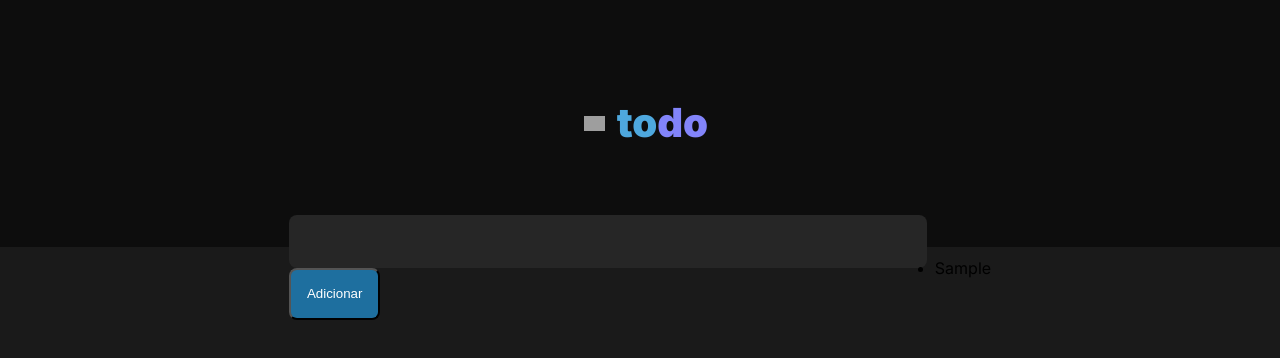
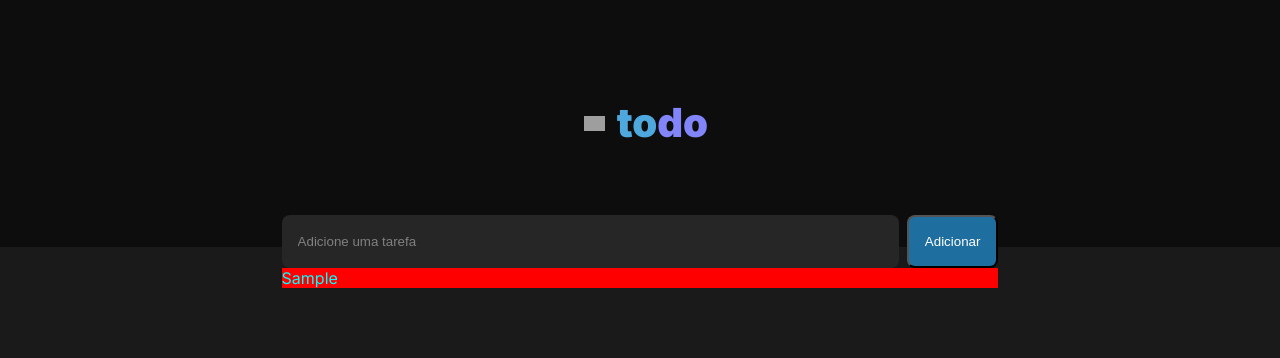
Before and after one commit to ryanoliveiragit/-rocketseat-todolist, a React (Vite) app: page / in a window 1280 px wide. Both pictures are taken after typing "Sample" into the empty fields and a click on the button "Adicionar". Shown: the top 358 px of the page. Built offline with nearby package versions, Linux system fonts and the light colour scheme; grey boxes are pictures that could not be loaded.

Commit message:
rename component Task for CreateNewTask and create new component Task

```diff
--- a/src/App.tsx
+++ b/src/App.tsx
@@ -3,14 +3,14 @@ import styles from "./App.module.css";
 
 import Container from "./components/Container";
 import Header from "./components/Header";
-import Tarefa from "./components/Tarefa";
+import CreateNewTask from "./components/CreateNewTask";
 
 export default function App() {
   return (
     <div>
       <Header />
       <Container>
-        <Tarefa />
+        <CreateNewTask />
       </Container>
     </div>
   );
--- a/src/components/Tarefa.module.css
+++ b/src/components/CreateNewTask.module.css
@@ -1,12 +1,11 @@
-.container {
+form {
+    gap: 8px;
     display: flex;
     align-items: center;
     justify-content: center;
 
-    gap: 8px;
     margin-top: -2rem;
 }
-
 .container input {
     flex-grow: 1;
     border: none;
--- a/src/components/Tarefa.tsx
+++ b/src/components/CreateNewTask.tsx
@@ -1,8 +1,9 @@
 import React, { FormEvent, useState } from "react"
-import styles from './Tarefa.module.css'
+import styles from './CreateNewTask.module.css'
+import Task from "./Task";
 
 
-export default function Tarefa(){
+export default function CreateNewTask(){
 
     const [task, setTask] = useState('');
     //task = valor inicial do input
@@ -28,6 +29,7 @@ export default function Tarefa(){
             <form onSubmit={handleAddTodoList}> {/* onsubmit = quando o formulario for enviador */}
 
                 <input
+                    placeholder="Adicione uma tarefa"
                     type="text"
                     value={task}  //aqui vamos pegar o valor do input
                     onChange={(event) => setTask(event.target.value)} // utilizado para que seja realizada determinada ação após alguma mudança.
@@ -39,7 +41,7 @@ export default function Tarefa(){
 
             <ul>
                 {todoList.map((todo) => //vamos pegar o todoList que adicionamos as taks dentro
-                    <li>{todo}</li> //vamos passar um map pra dentro dele e mostrar na tela todos
+                    <Task>{todo}</Task> //vamos passar um map pra dentro dele e mostrar na tela todos
                 //os items que estão dentro do todolist.
                 )}
             </ul>
--- /dev/null
+++ b/src/components/Task.module.css
@@ -0,0 +1,4 @@
+.task {
+    background-color: red;
+    color: aqua;
+}
--- /dev/null
+++ b/src/components/Task.tsx
@@ -0,0 +1,11 @@
+import style from './Task.module.css'
+
+interface TaskProps {
+    children: string;
+}
+
+export default function Task({children}:TaskProps) {
+    return(
+        <div className={style.task}>{children}</div>
+    )
+}
```
